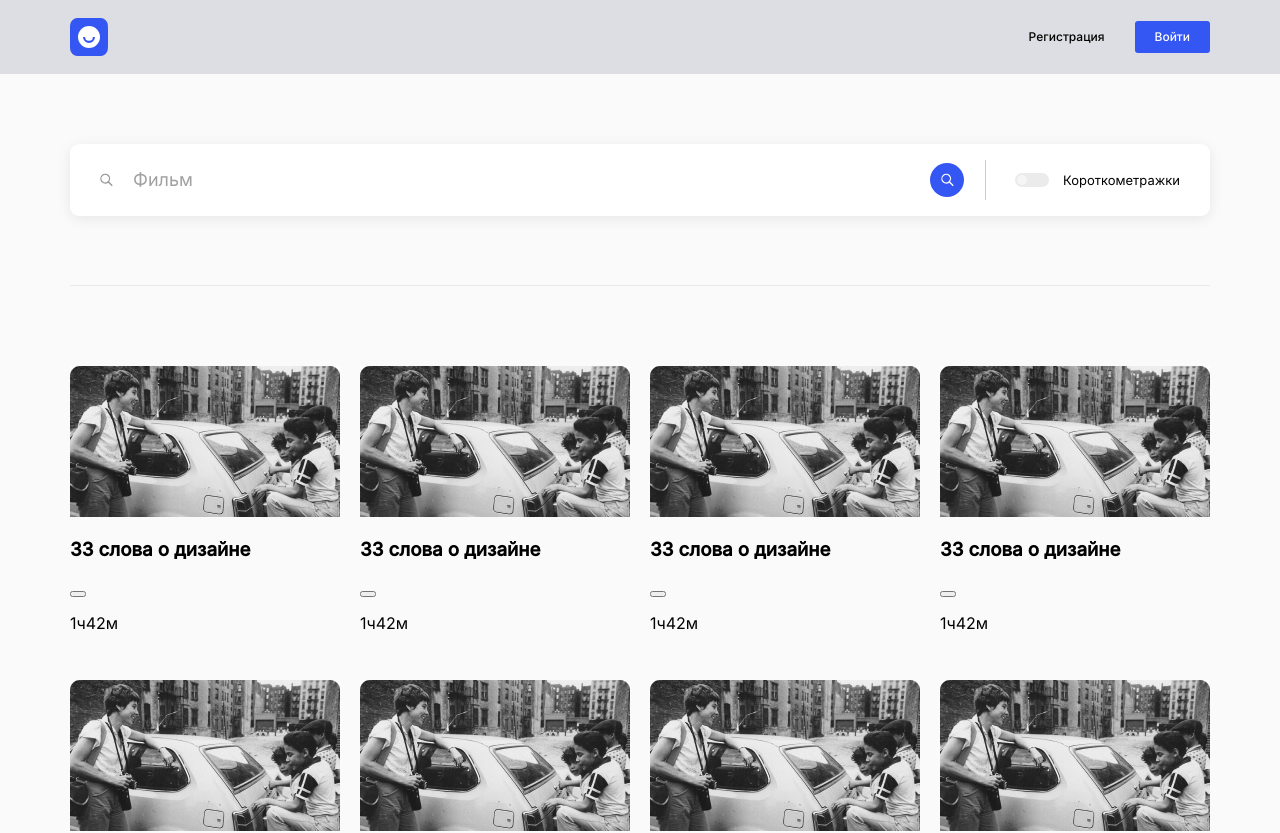
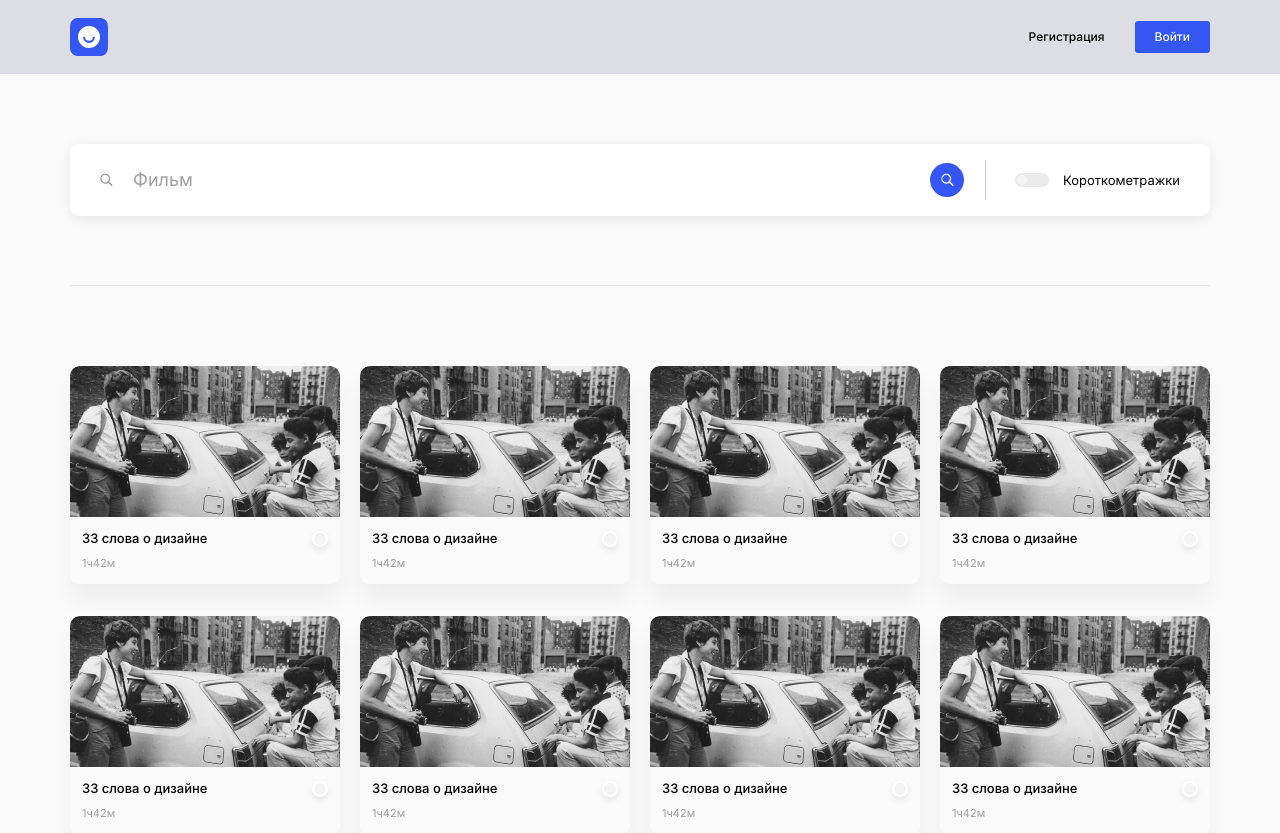
Before and after one commit to ShnaiderDanila/movies-explorer-frontend, a React (Create React App) app: page /movies in a window 1280 px wide. Shown: the top 833 px of the page. Built offline with nearby package versions, Linux system fonts and the light colour scheme.

Commit message:
feat: Add css styles to ./src/components/Movies/MoviesCard/MoviesCard.css

```diff
--- a/src/components/Movies/MoviesCard/MoviesCard.css
+++ b/src/components/Movies/MoviesCard/MoviesCard.css
@@ -0,0 +1,56 @@
+.movies-card {
+  max-width: 270px;
+  border-radius: 9px;
+  box-shadow: 0 16px 24px 0 rgba(0, 0, 0, 0.05);
+  font-size: 0;
+}
+
+.movies-card__image {
+  width: 270px;
+  height: 151px;
+  border-radius: 9px 9px 0 0;
+  object-fit: cover;
+  object-position: center;
+}
+
+.movies-card__description {
+  padding: 14px 12px;
+}
+
+.movies-card__container {
+  display: flex;
+  justify-content: space-between;
+  align-items: center;
+}
+
+.movies-card__title {
+  margin: 0;
+  font-size: 13px;
+  font-weight: 500;
+  line-height: 15.73px;
+}
+
+.movies-card__save-button {
+  padding: 0;
+  border: none;
+  min-width: 16px;
+  min-height: 16px;
+  background-color: #f4f4f4;
+  box-shadow: 0 3px 6px 0 rgba(0, 0, 0, 0.09);
+  border: 2px solid #fff;
+  border-radius: 50%;
+  cursor: pointer;
+  transition: all 0.3s ease;
+}
+
+.movies-card__save-button_enabled {
+  background-color: #2be080;
+}
+
+.movies-card__duration {
+  margin: 10px 0 0 0;
+  color: #a0a0a0;
+  font-size: 11px;
+  line-height: 13.31px;
+  overflow: hidden;
+}
```
